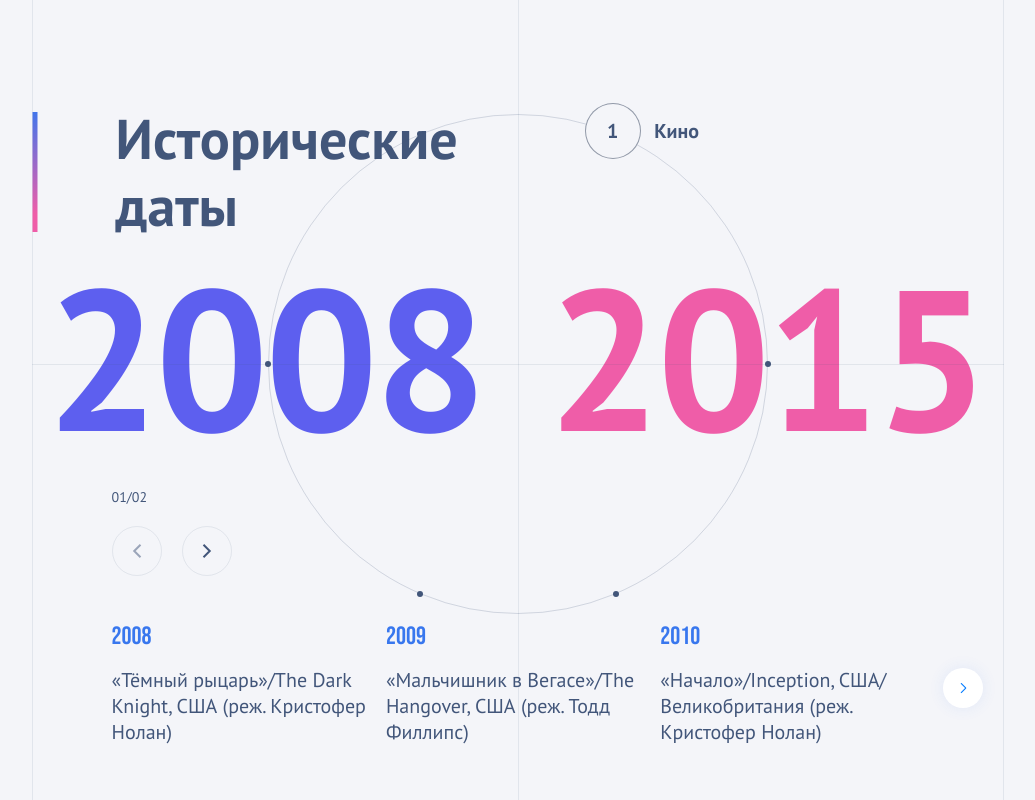
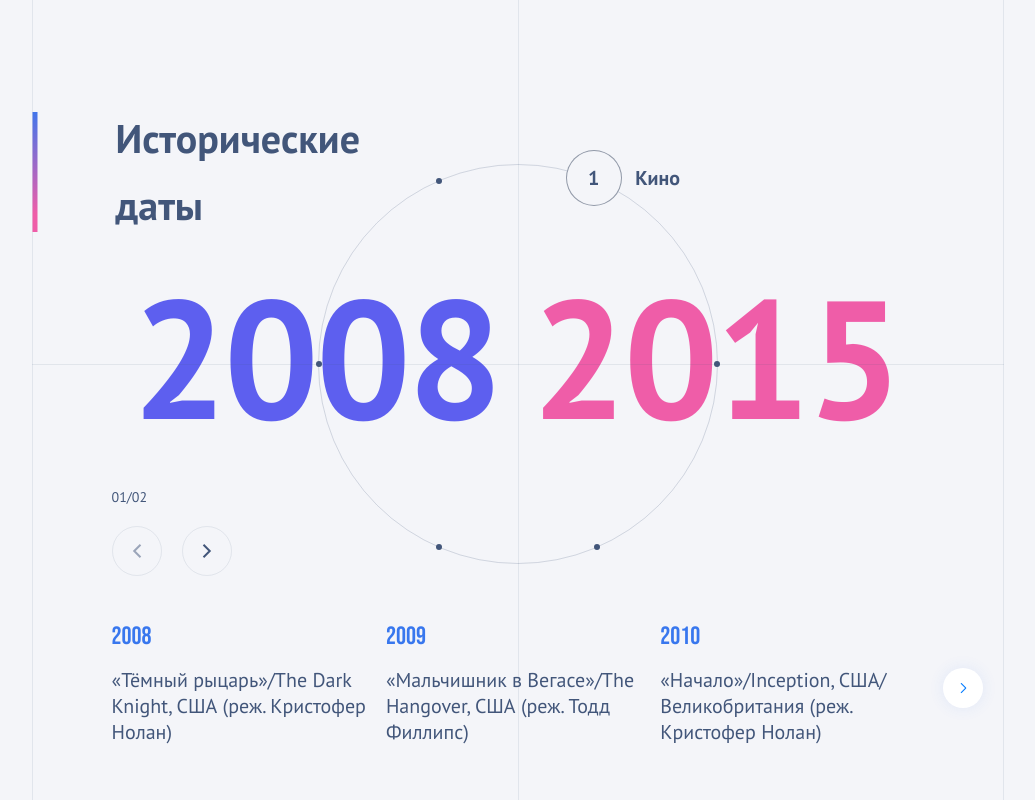
Before and after one commit to M4XPRD/historical-dates, a React (Vite) app: page / in a window 1280 px wide. Shown: the whole page, without its empty margins (122-1157 px from the left). Built offline with nearby package versions, Linux system fonts and the light colour scheme.

Commit message:
Small naming fixes

```diff
--- /dev/null
+++ b/src/components/Content/CategorySelection.tsx
@@ -0,0 +1,140 @@
+import styled from 'styled-components';
+import { CategorySelectionProps, DotProps } from '../../types/sliderTypes';
+import dotsPositionMapping from '../../utils/dotsPositionsMapping';
+import { categoriesNameMapping } from '../../utils/slidersData';
+
+const EllipseWrapper = styled.div`
+  position: fixed;
+
+  display: flex;
+  justify-content: center;
+  width: 76%;
+`;
+
+const Ellipse = styled.div`
+  box-sizing: border-box;
+
+  width: 500px;
+  height: 500px;
+
+  border: 1px solid rgba(66, 86, 122, 0.2);
+  border-radius: 50%;
+
+  @media (max-width: 1700px) {
+    width: 450px;
+    height: 450px;
+  }
+
+  @media (max-width: 1400px) {
+    width: 400px;
+    height: 400px;
+  }
+
+  @media (max-width: 1200px) {
+    width: 350px;
+    height: 350px;
+  }
+
+  @media (max-width: 1000px) {
+    width: 300px;
+    height: 300px;
+  }
+`;
+
+const Line = styled.div`
+  position: absolute;
+  width: 100%;
+  border-bottom: 1px solid rgba(66, 86, 122, 0.1);
+  top: 50%;
+  right: 0;
+`;
+
+const DotsContainer = styled.div`
+  position: relative;
+  width: 100%;
+  height: 100%;
+`;
+
+const DotText = styled.span`
+  position: absolute;
+
+  padding-left: 8rem;
+
+  color: var(--colour-main);
+  font-size: var(--fs-xs);
+`;
+
+const Dot = styled.div<DotProps>`
+  position: absolute;
+
+  display: flex;
+  align-items: center;
+  justify-content: center;
+
+  ${DotText} {
+    display: none;
+  }
+
+  width: 6px;
+  height: 6px;
+  background-color: var(--colour-main);
+  border-radius: 50%;
+  cursor: pointer;
+  z-index: 100;
+  ${({ $position }) => $position};
+
+  &::before {
+    content: '';
+    position: absolute;
+    top: -20px;
+    left: -20px;
+    right: -20px;
+    bottom: -20px;
+  }
+
+  &.active,
+  &:hover {
+    box-sizing: border-box;
+    width: 56px;
+    height: 56px;
+    background-color: var(--colour-background);
+    border: 1px solid var(--colour-dot);
+    ${({ transform }) => `transform: ${transform.hoverTransform};`}
+
+    &:after {
+      color: var(--colour-main);
+      font-size: var(--fs-xs);
+      content: ${({ id }) => `"${id}"`};
+    }
+
+    &.active {
+      ${DotText} {
+      display: block;
+    }
+    }
+  }
+`;
+
+const CategorySelection = ({ currentCategoryID, handleNewCategoryID }: CategorySelectionProps) => (
+  <EllipseWrapper>
+    <Ellipse>
+      <DotsContainer>
+        {dotsPositionMapping.map(({ id, position, transform }) => (
+          <Dot
+            key={id}
+            id={id}
+            $position={position}
+            transform={transform}
+            className={id === currentCategoryID ? 'active' : ''}
+            onClick={() => handleNewCategoryID(id)}
+          >
+            <DotText>{categoriesNameMapping[currentCategoryID]}</DotText>
+          </Dot>
+        ))}
+      </DotsContainer>
+      <Line />
+    </Ellipse>
+  </EllipseWrapper>
+);
+
+export default CategorySelection;
--- a/src/components/Content/Content.tsx
+++ b/src/components/Content/Content.tsx
@@ -1,11 +1,11 @@
 import styled from 'styled-components';
 import Title from './Title';
-import Years from './Years';
 import SliderButtons from './SliderButtons';
-import Events from './Events';
+import Timeline from './Timeline';
 import useSlider from '../../hooks/useSlider';
 import slidersData, { categoriesMapping } from '../../utils/slidersData';
 import formatSlidersCount from '../../utils/formatSlidersCount';
+import DatesAndCategories from './DatesAndCategories';
 
 const Wrapper = styled.main`
   position: absolute;
@@ -43,7 +43,7 @@ const Content = () => {
   return (
     <Wrapper>
       <Title />
-      <Years
+      <DatesAndCategories
         firstYear={firstYear}
         lastYear={lastYear}
         currentCategoryID={currentCategoryID}
@@ -57,7 +57,7 @@ const Content = () => {
         formattedCurrentSlide={formattedCurrentSlide}
         totalSliders={totalSliders}
       />
-      <Events years={years} category={category} />
+      <Timeline years={years} category={category} />
     </Wrapper>
   );
 };
--- /dev/null
+++ b/src/components/Content/DatesAndCategories.tsx
@@ -0,0 +1,53 @@
+import styled from 'styled-components';
+import { DatesAndCategoriesProps } from '../../types/sliderTypes';
+import CategorySelection from './CategorySelection';
+import Years from './Years';
+
+const Wrapper = styled.section`
+  display: flex;
+  flex-direction: row;
+  align-items: center;
+  justify-content: center;
+
+  font-family: var(--font-family);
+  font-size: var(--fs-l);
+  font-weight: var(--fw-bold);
+
+  max-height: 160px;
+
+  @media (max-width: 1700px) {
+    font-size: calc(var(--fs-l) - 1rem);
+  }
+
+  @media (max-width: 1400px) {
+    font-size: calc(var(--fs-l) - 2rem);
+  }
+
+  @media (max-width: 1200px) {
+    font-size: calc(var(--fs-l) - 3.5rem);
+  }
+
+  @media (max-width: 1000px) {
+    font-size: calc(var(--fs-l) - 5rem);
+  }
+`;
+
+const DatesAndCategories = ({
+  firstYear,
+  lastYear,
+  currentCategoryID,
+  handleNewCategoryID,
+}: DatesAndCategoriesProps) => (
+  <Wrapper>
+    <Years
+      firstYear={firstYear}
+      lastYear={lastYear}
+    />
+    <CategorySelection
+      currentCategoryID={currentCategoryID}
+      handleNewCategoryID={handleNewCategoryID}
+    />
+  </Wrapper>
+);
+
+export default DatesAndCategories;
--- a/src/components/Content/SliderButtons.tsx
+++ b/src/components/Content/SliderButtons.tsx
@@ -1,5 +1,5 @@
 import styled from 'styled-components';
-import { SliderButtonsTypes } from '../../types/sliderTypes';
+import { SliderButtonsProps } from '../../types/sliderTypes';
 import arrow from '../../assets/button-arrow.svg';
 
 const Wrapper = styled.section`
@@ -61,7 +61,7 @@ const SliderButtons = ({
   slidersLength,
   formattedCurrentSlide,
   totalSliders,
-}: SliderButtonsTypes) => (
+}: SliderButtonsProps) => (
   <Wrapper>
     <CurrentSlider>
       {`${formattedCurrentSlide}/${totalSliders}`}
--- a/src/components/Content/Events.tsx
+++ b/src/components/Content/Timeline.tsx
@@ -3,7 +3,7 @@ import { Swiper, SwiperSlide } from 'swiper/react';
 import {
   Navigation,
 } from 'swiper/modules';
-import { EventsTypes } from '../../types/sliderTypes';
+import { TimelineProps } from '../../types/sliderTypes';
 import 'swiper/css';
 import 'swiper/css/navigation';
 
@@ -15,6 +15,7 @@ const Wrapper = styled.section`
   flex-direction: row;
 
   width: 100%;
+  height: 135px;
 
   padding-left: 80px;
   padding-right: 80px;
@@ -26,7 +27,6 @@ const EventWrapper = styled.article`
   gap: 15px;
 
   max-width: 400px;
-  max-height: 135px;
 
   cursor: pointer;
 `;
@@ -45,7 +45,7 @@ const Paragraph = styled.p`
   color: var(--colour-main);
 `;
 
-const Events = ({ years, category }: EventsTypes) => (
+const Timeline = ({ years, category }: TimelineProps) => (
   <Wrapper>
     <Swiper
       modules={[Navigation]}
@@ -65,4 +65,4 @@ const Events = ({ years, category }: EventsTypes) => (
   </Wrapper>
 );
 
-export default Events;
+export default Timeline;
--- a/src/components/Content/Title.tsx
+++ b/src/components/Content/Title.tsx
@@ -24,6 +24,16 @@ const TitleText = styled.div`
   font-size: var(--fs-m);
   font-weight: var(--fw-bold);
   color: var(--colour-main);
+
+  @media (max-width: 1500px) {
+    font-size: calc(var(--fs-m) - 0.5rem);
+    max-width: 300px;
+  }
+
+  @media (max-width: 1300px) {
+    font-size: calc(var(--fs-m) - 1rem);
+    max-width: 300px;
+  }
 `;
 
 const Title = () => (
--- a/src/components/Content/Years.tsx
+++ b/src/components/Content/Years.tsx
@@ -1,20 +1,5 @@
 import styled from 'styled-components';
-import { YearsTypes, DotProps } from '../../types/sliderTypes';
-import dotsPositionMapping from '../../utils/dotsPositionsMapping';
-import { categoriesNameMapping } from '../../utils/slidersData';
-
-const Wrapper = styled.section`
-  display: flex;
-  flex-direction: row;
-  align-items: center;
-  justify-content: center;
-
-  font-family: var(--font-family);
-  font-size: var(--fs-l);
-  font-weight: var(--fw-bold);
-
-  max-height: 160px;
-`;
+import { YearsProps } from '../../types/sliderTypes';
 
 const YearsWrapper = styled.div`
   display: flex;
@@ -29,6 +14,14 @@ const YearsWrapper = styled.div`
   max-height: 160px;
 
   z-index: 0;
+
+  @media (max-width: 1700px) {
+    gap: 3rem;
+  }
+
+  @media (max-width: 1400px) {
+    gap: 2rem;
+  }
 `;
 
 const YearFrom = styled.div`
@@ -47,129 +40,11 @@ const YearTo = styled.div`
   color: var(--colour-date-to);
 `;
 
-const EllipseWrapper = styled.div`
-  position: fixed;
-
-  display: flex;
-  justify-content: center;
-  width: 76%;
-`;
-
-const Ellipse = styled.div`
-  box-sizing: border-box;
-
-  width: 500px;
-  height: 500px;
-
-  border: 1px solid rgba(66, 86, 122, 0.2);
-  border-radius: 50%;
-`;
-
-const Line = styled.div`
-  position: absolute;
-  width: 100%;
-  border-bottom: 1px solid rgba(66, 86, 122, 0.1);
-  top: 50%;
-  right: 0;
-`;
-
-const DotsContainer = styled.div`
-  position: relative;
-  width: 100%;
-  height: 100%;
-`;
-
-const DotText = styled.span`
-  position: absolute;
-
-  padding-left: 8rem;
-
-  color: var(--colour-main);
-  font-size: var(--fs-xs);
-`;
-
-const Dot = styled.div<DotProps>`
-  position: absolute;
-
-  display: flex;
-  align-items: center;
-  justify-content: center;
-
-  ${DotText} {
-    display: none;
-  }
-
-  width: 6px;
-  height: 6px;
-  background-color: var(--colour-main);
-  border-radius: 50%;
-  cursor: pointer;
-  z-index: 100;
-  ${({ $position }) => $position};
-
-  &::before {
-    content: '';
-    position: absolute;
-    top: -20px;
-    left: -20px;
-    right: -20px;
-    bottom: -20px;
-  }
-
-  &.active,
-  &:hover {
-    box-sizing: border-box;
-    width: 56px;
-    height: 56px;
-    background-color: var(--colour-background);
-    border: 1px solid var(--colour-dot);
-    ${({ transform }) => `transform: ${transform.hoverTransform};`}
-
-    &:after {
-      color: var(--colour-main);
-      font-size: var(--fs-xs);
-      content: ${({ id }) => `"${id}"`};
-    }
-
-    &.active {
-      ${DotText} {
-      display: block;
-    }
-    }
-  }
-`;
-
-const Years = ({
-  firstYear,
-  lastYear,
-  currentCategoryID,
-  handleNewCategoryID,
-}: YearsTypes) => (
-  <Wrapper>
-    <YearsWrapper>
-      <YearFrom>{firstYear}</YearFrom>
-      <YearTo>{lastYear}</YearTo>
-    </YearsWrapper>
-    <EllipseWrapper>
-      <Ellipse>
-        <DotsContainer>
-          {dotsPositionMapping.map(({ id, position, transform }) => (
-            <Dot
-              key={id}
-              id={id}
-              $position={position}
-              transform={transform}
-              className={id === currentCategoryID ? 'active' : ''}
-              onClick={() => handleNewCategoryID(id)}
-            >
-              <DotText>{categoriesNameMapping[currentCategoryID]}</DotText>
-            </Dot>
-          ))}
-        </DotsContainer>
-        <Line />
-      </Ellipse>
-    </EllipseWrapper>
-  </Wrapper>
+const Years = ({ firstYear, lastYear }: YearsProps) => (
+  <YearsWrapper>
+    <YearFrom>{firstYear}</YearFrom>
+    <YearTo>{lastYear}</YearTo>
+  </YearsWrapper>
 );
 
 export default Years;
```
